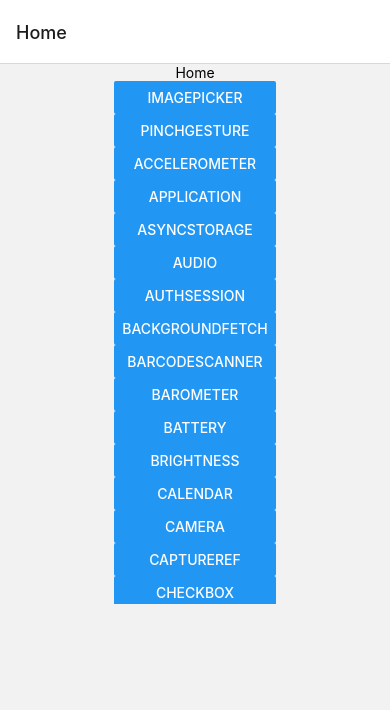
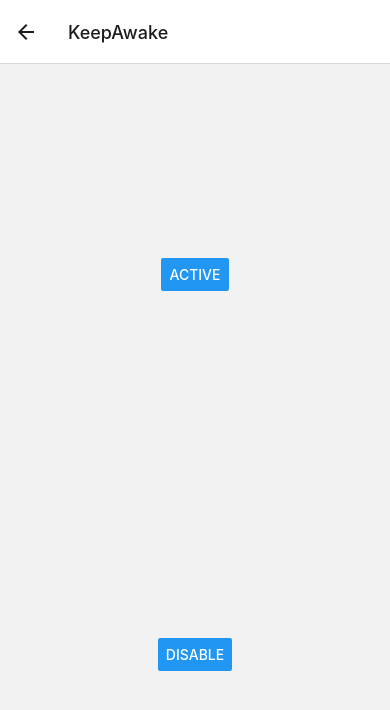
Before and after one commit to GuilhermeSousaDev/Expo, a React Native app: screen /KeepAwake in a window 390 px wide. Shown: the top 710 px of the page. Built offline with nearby package versions, Linux system fonts and the light colour scheme; what expo-task-manager would draw is missing.

Commit message:
Expo Keep Awake

```diff
--- a/App.js
+++ b/App.js
@@ -36,6 +36,7 @@ import GlView from './screens/GlView';
 import Haptics from './screens/Haptics';
 import ImageManipulator from './screens/ImageManipulator';
 import ImageLibrary from './screens/ImageLibrary';
+import KeepAwake from './screens/KeepAwake';
 
 export default function App() {
   return (
@@ -72,6 +73,7 @@ export default function App() {
         <Stack.Screen name='Haptics' component={Haptics} />
         <Stack.Screen name='ImageManipulator' component={ImageManipulator} />
         <Stack.Screen name='ImageLibrary' component={ImageLibrary} />
+        <Stack.Screen name='KeepAwake' component={KeepAwake} />
       </Stack.Navigator>
       <StatusBar style="light" />
     </NavigationContainer>
--- a/package.json
+++ b/package.json
@@ -37,6 +37,8 @@
     "expo-haptics": "~12.0.1",
     "expo-image-manipulator": "~11.0.0",
     "expo-image-picker": "~14.0.2",
+    "expo-in-app-purchases": "~14.0.0",
+    "expo-keep-awake": "~11.0.1",
     "expo-media-library": "~15.0.0",
     "expo-random": "~13.0.0",
     "expo-sensors": "~12.0.1",
--- a/screens/Home.js
+++ b/screens/Home.js
@@ -40,6 +40,7 @@ export default function Home({ navigation }) {
                 <Button title="Haptics" onPress={() => navigate('Haptics')} />
                 <Button title="ImageManipulator" onPress={() => navigate('ImageManipulator')} />
                 <Button title="ImageLibrary" onPress={() => navigate('ImageLibrary')} />
+                <Button title="KeepAwake" onPress={() => navigate('KeepAwake')} />
             </ScrollView>
         </View>
     )
--- /dev/null
+++ b/screens/KeepAwake.js
@@ -0,0 +1,30 @@
+import { View, Button, StyleSheet } from 'react-native';
+import { activateKeepAwake, deactivateKeepAwake } from 'expo-keep-awake';
+
+export default function KeepAwakeScreen() {
+    const active = () => {
+        activateKeepAwake();
+        alert('Desactivate');
+    }
+
+    const desactive = () => {
+        deactivateKeepAwake();
+        alert('Desactivate');
+    }
+
+    return (
+        <View style={styles.container}>
+            <Button title="Active" onPress={active} />
+            <Button title="Disable" onPress={desactive} />
+        </View>
+    )
+}
+
+const styles = StyleSheet.create({
+    container: {
+        flex: 1,
+        justifyContent: 'space-around',
+        alignItems: 'center',
+        marginTop: 20
+    }
+})
```
Also changed, not shown: 1 other file (tests, documents, lock files or other folders).
